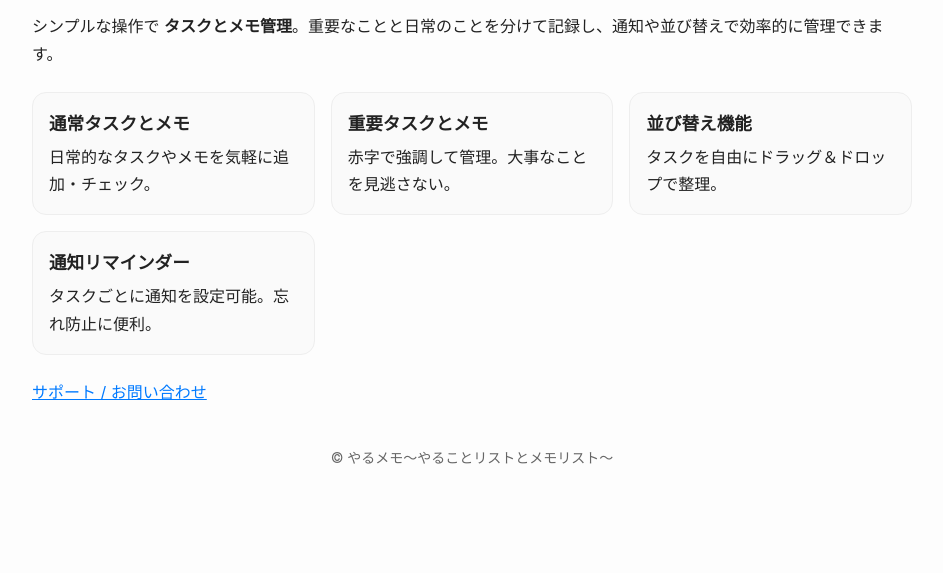
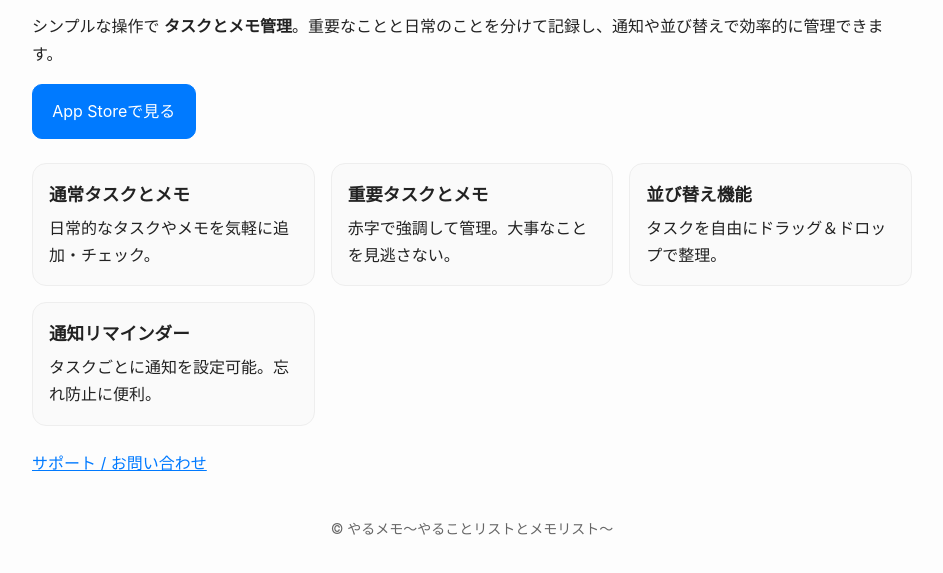
Before and after one commit to daidaidai-dev/daidaidai-dev.github.io, a plain HTML site: page todo.html in a window 1280 px wide. Shown: the part 81-654 px from the top of the page, without its empty margins (168-1111 px from the left). Drawn offline with Linux system fonts and the light colour scheme.

Commit message:
Update todo.html

```diff
--- a/todo.html
+++ b/todo.html
@@ -28,11 +28,9 @@
     <h1>やるメモ〜やることリストとメモリスト〜</h1>
     <p>シンプルな操作で <b>タスクとメモ管理</b>。重要なことと日常のことを分けて記録し、通知や並び替えで効率的に管理できます。</p>
 
-<!--     <div class="badges">
-      <a href="https://apps.apple.com/app/【あなたのToDoアプリのAppStoreURL】" target="_blank" rel="noopener">
-        App Storeで見る
-      </a>
-    </div> -->
+ <div class="badges">
+      <a href="https://apps.apple.com/app/todo/id6749482915" target="_blank" rel="noopener">App Storeで見る</a>
+    </div>
 
     <div class="grid">
       <div class="card"><b>通常タスクとメモ</b> 日常的なタスクやメモを気軽に追加・チェック。</div>
```
